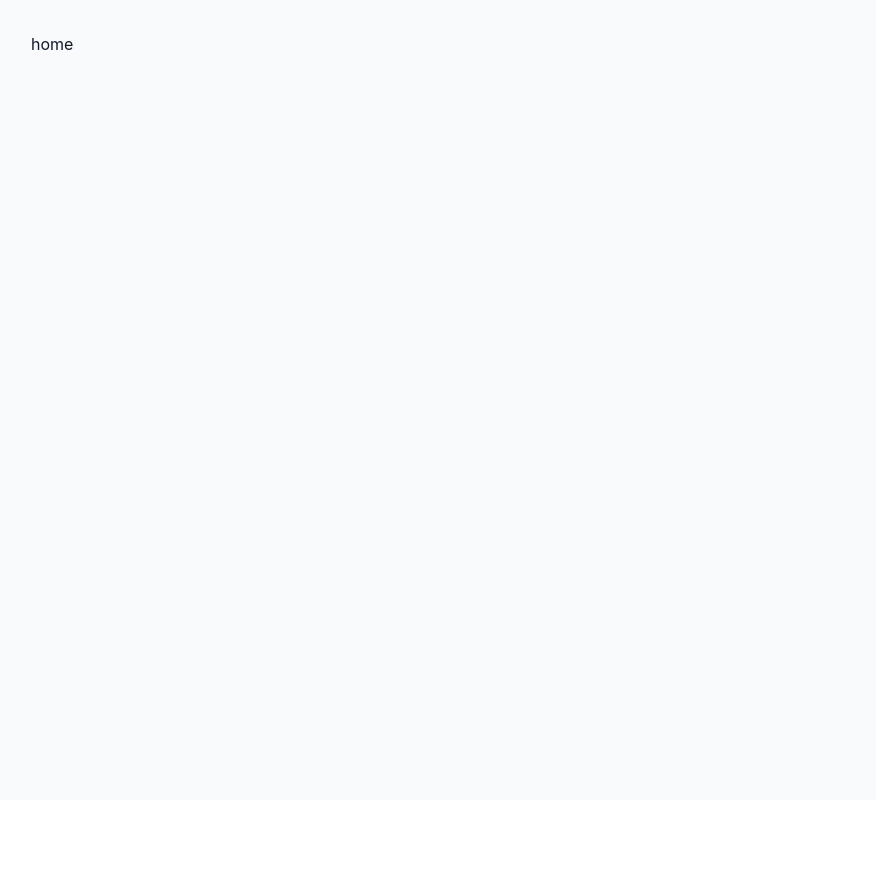
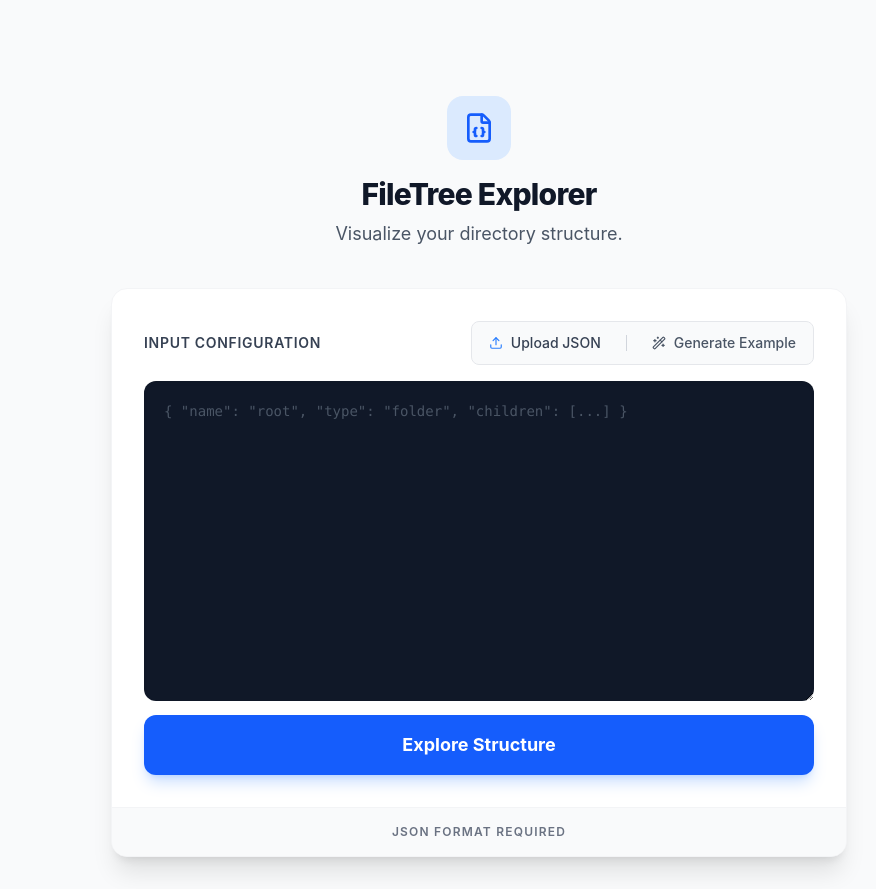
Before and after one commit to RafalDoranczyk/file-tree-explorer, a React (Vite) app: page / in a window 1280 px wide. Shown: the whole page, without its empty margins (161-1037 px from the left). Before the commit the page ends 800 px from the top, so only its background shows below. Built offline with nearby package versions, Linux system fonts and the light colour scheme.

Commit message:
feat: home page setup

```diff
--- /dev/null
+++ b/src/hooks/useTreeForm.ts
@@ -0,0 +1,73 @@
+import { useState } from 'react';
+import { useNavigate } from 'react-router-dom';
+import { useFileStore } from '../store/useFileStore';
+import { parseAndValidateFileTree } from '../utils/parseAndValidateFileTree';
+import { generateRandomTree } from '../utils/generateRandomTree';
+
+export function useTreeForm() {
+  const [jsonInput, setJsonInput] = useState('');
+  const [error, setError] = useState<string | null>(null);
+
+  const navigate = useNavigate();
+  const { loadFiles } = useFileStore();
+
+  const handleGenerateRandom = () => {
+    setError(null);
+    const randomData = generateRandomTree();
+    setJsonInput(JSON.stringify(randomData, null, 2));
+  };
+
+
+
+
+const handleFileUpload = (e: React.ChangeEvent<HTMLInputElement>) => {
+  const file = e.target.files?.[0];
+  if (!file) return;
+
+
+  if (file.type !== 'application/json' && !file.name.endsWith('.json')) {
+    setError('Please upload a valid JSON file.');
+    return;
+  }
+
+  const reader = new FileReader();
+  reader.onload = (event) => {
+    const content = event.target?.result as string;
+    setJsonInput(content); // Wstawiamy treść pliku do textarea
+    setError(null);
+  };
+
+  reader.onerror = () => {
+    setError('Failed to read file.');
+  };
+
+  reader.readAsText(file);
+};
+
+  const handleSubmit = (e: React.SubmitEvent<HTMLFormElement>) => {
+    e.preventDefault();
+    setError(null);
+
+    if (!jsonInput.trim()) {
+      setError('Please provide JSON input.');
+      return;
+    }
+
+    try {
+      const validData = parseAndValidateFileTree(jsonInput);
+      loadFiles(validData);
+      navigate('/tree');
+    } catch (err) {
+      setError((err as Error).message || 'Failed to parse JSON. Please check the syntax.');
+    }
+  };
+
+  return {
+    jsonInput,
+    setJsonInput,
+    error,
+    handleGenerateRandom,
+    handleFileUpload,
+    handleSubmit
+  };
+}
--- a/src/pages/Home.tsx
+++ b/src/pages/Home.tsx
@@ -1,9 +1,106 @@
+import { useTreeForm } from '../hooks/useTreeForm';
+import { Wand2, Upload, FileJson, AlertCircle } from 'lucide-react';
+
+export default function Home() {
+  const {
+    jsonInput,
+    setJsonInput,
+    error,
+    handleGenerateRandom,
+    handleSubmit,
+    handleFileUpload
+  } = useTreeForm();
+
+  return (
+    <div className="max-w-3xl mx-auto mt-16 px-4">
+
+      <div className="text-center mb-10">
+        <div className="inline-flex items-center justify-center w-16 h-16 bg-blue-100 text-blue-600 rounded-2xl mb-4">
+          <FileJson size={32} />
+        </div>
+        <h1 className="text-3xl font-extrabold text-gray-900 tracking-tight">FileTree Explorer</h1>
+        <p className="mt-2 text-lg text-gray-600">
+          Visualize your directory structure.
+        </p>
+      </div>
+
+      <div className="bg-white rounded-2xl shadow-xl border border-gray-100 overflow-hidden">
+        <form onSubmit={handleSubmit} className="p-8">
 
 
-export default function Home() {
+          <div className="flex flex-col sm:flex-row justify-between items-start sm:items-center gap-4 mb-4">
+            <label className="text-sm font-semibold text-gray-700 uppercase tracking-wider">
+              Input Configuration
+            </label>
+
+            <div className="flex items-center gap-2 bg-gray-50 p-1 rounded-lg border border-gray-200">
+
+              <label className="flex items-center gap-2 px-3 py-1.5 text-sm font-medium text-gray-700 hover:bg-white hover:shadow-sm rounded-md transition-all cursor-pointer border border-transparent hover:border-gray-200">
+                <Upload size={14} className="text-blue-500" />
+                <span>Upload JSON</span>
+                <input
+                  type="file"
+                  className="hidden"
+                  accept=".json,application/json"
+                  onChange={handleFileUpload}
+                />
+              </label>
+
+              <div className="w-px h-4 bg-gray-300 mx-1" />
 
 
-  return (
-    <h1> home </h1>
+              <button
+                type="button"
+                onClick={handleGenerateRandom}
+                className="flex items-center gap-2 px-3 py-1.5 text-sm font-medium text-gray-600 hover:text-blue-600 hover:bg-white hover:shadow-sm rounded-md transition-all cursor-pointer border border-transparent"
+              >
+                <Wand2 size={14} />
+                <span>Generate Example</span>
+              </button>
+            </div>
+          </div>
+
+
+          <div className="relative group">
+            <textarea
+              className="w-full h-80 p-5 font-mono text-sm bg-gray-900 text-blue-400 border-none rounded-xl focus:ring-4 focus:ring-blue-500/20 focus:outline-none mb-2 transition-all shadow-inner placeholder:text-gray-600"
+              placeholder='{ "name": "root", "type": "folder", "children": [...] }'
+              spellCheck={false}
+              value={jsonInput}
+              onChange={(e) => setJsonInput(e.target.value)}
+            />
+            <div className="absolute top-4 right-4 text-xs font-bold text-gray-700 bg-gray-800 px-2 py-1 rounded opacity-0 group-hover:opacity-100 transition-opacity pointer-events-none">
+              JSON
+            </div>
+          </div>
+
+
+          {error && (
+            <div className="flex items-start gap-3 p-4 mb-6 text-sm text-red-800 bg-red-50 rounded-xl border border-red-100 animate-in fade-in slide-in-from-top-1">
+              <AlertCircle size={18} className="shrink-0 mt-0.5" />
+              <p className="font-medium">{error}</p>
+            </div>
+          )}
+
+
+          <button
+            type="submit"
+            className="group relative w-full bg-blue-600 text-white font-bold py-4 px-6 rounded-xl hover:bg-blue-700 active:scale-[0.98] transition-all shadow-lg shadow-blue-500/25 cursor-pointer overflow-hidden"
+          >
+            <div className="relative z-10 flex items-center justify-center gap-2 text-lg">
+              <span>Explore Structure</span>
+            </div>
+            <div className="absolute inset-0 bg-gradient-to-r from-transparent via-white/10 to-transparent -translate-x-full group-hover:translate-x-full transition-transform duration-1000" />
+          </button>
+        </form>
+
+
+        <div className="bg-gray-50 border-t border-gray-100 px-8 py-4">
+          <p className="text-xs text-center text-gray-500 uppercase tracking-widest font-semibold">
+            JSON format required
+          </p>
+        </div>
+      </div>
+    </div>
   );
 }
--- /dev/null
+++ b/src/store/useFileStore.ts
@@ -0,0 +1,29 @@
+import { create } from 'zustand';
+import { persist } from 'zustand/middleware';
+import type { FileSystemState, RawNode } from '../types';
+import { normalizeTree } from '../utils/normalizeTree';
+
+interface FileStore {
+  files: FileSystemState;
+  isLoaded: boolean;
+  loadFiles: (rawRoot: RawNode) => void;
+  clearFiles: () => void;
+}
+
+export const useFileStore = create<FileStore>()(
+
+  persist(
+    (set) => ({
+      files: {},
+      isLoaded: false,
+      loadFiles: (rawRoot) => {
+        const normalizedData = normalizeTree(rawRoot);
+        set({ files: normalizedData, isLoaded: true });
+      },
+      clearFiles: () => set({ files: {}, isLoaded: false }),
+    }),
+    {
+      name: 'file-tree-storage',
+    }
+  )
+);
--- /dev/null
+++ b/src/types.ts
@@ -0,0 +1,22 @@
+
+
+export type NodeType = 'file' | 'folder';
+
+export interface RawNode {
+  name: string;
+  type: NodeType;
+  size?: number;
+  children?: RawNode[];
+}
+
+export interface FlatNode {
+  id: string;
+  name: string;
+  type: NodeType;
+  size: number;
+  parentId: string | null;
+  childrenIds: string[];
+}
+
+
+export type FileSystemState = Record<string, FlatNode>;
--- /dev/null
+++ b/src/utils/generateRandomTree.ts
@@ -0,0 +1,30 @@
+import type { RawNode } from '../types';
+
+const FILE_NAMES = ['index.ts', 'App.tsx', 'styles.css', 'utils.js', 'README.md', 'data.json', 'logo.svg', 'config.yml'];
+const FOLDER_NAMES = ['src', 'components', 'assets', 'hooks', 'utils', 'public', 'tests', 'api', 'styles'];
+
+export function generateRandomTree(depth = 0, maxDepth = 3): RawNode {
+  const isFolder = depth === 0 || Math.random() > (depth * 0.25);
+
+  if (!isFolder || depth >= maxDepth) {
+    return {
+      name: FILE_NAMES[Math.floor(Math.random() * FILE_NAMES.length)],
+      type: 'file',
+      size: Math.floor(Math.random() * 50000) + 1024, // 1KB to ~50KB
+    };
+  }
+
+  // Jeśli to folder, losujemy od 1 do 4 dzieci
+  const numChildren = Math.floor(Math.random() * 4) + 1;
+  const children: RawNode[] = [];
+
+  for (let i = 0; i < numChildren; i++) {
+    children.push(generateRandomTree(depth + 1, maxDepth));
+  }
+
+  return {
+    name: depth === 0 ? 'root' : FOLDER_NAMES[Math.floor(Math.random() * FOLDER_NAMES.length)],
+    type: 'folder',
+    children,
+  };
+}
--- /dev/null
+++ b/src/utils/normalizeTree.ts
@@ -0,0 +1,32 @@
+import type { RawNode, FlatNode, FileSystemState } from '../types';
+
+export function normalizeTree(rawRoot: RawNode): FileSystemState {
+  const flatState: FileSystemState = {};
+
+  function traverse(node: RawNode, parentId: string | null, currentPath: string) {
+    const nodeId = currentPath ? `${currentPath}/${node.name}` : node.name;
+
+    const flatNode: FlatNode = {
+      id: nodeId,
+      name: node.name,
+      type: node.type,
+      size: node.type === 'file' && node.size ? node.size : 0,
+      parentId: parentId,
+      childrenIds: [],
+    };
+
+    if (node.type === 'folder' && node.children) {
+      node.children.forEach((child) => {
+        flatNode.childrenIds.push(`${nodeId}/${child.name}`);
+        // Recursively traverse child nodes
+        traverse(child, nodeId, nodeId);
+      });
+    }
+
+    flatState[nodeId] = flatNode;
+  }
+
+  traverse(rawRoot, null, '');
+
+  return flatState;
+}
--- /dev/null
+++ b/src/utils/parseAndValidateFileTree.ts
@@ -0,0 +1,11 @@
+import type { RawNode, } from '../types';
+
+export function parseAndValidateFileTree(jsonString: string): RawNode {
+  const parsedData = JSON.parse(jsonString);
+
+  if (!parsedData || typeof parsedData !== 'object' || !parsedData.name || !parsedData.type) {
+    throw new Error('Invalid JSON structure. Missing "name" or "type" field in the root node.');
+  }
+
+  return parsedData
+}
```
Also changed, not shown: 1 other file (tests, documents, lock files or other folders).
